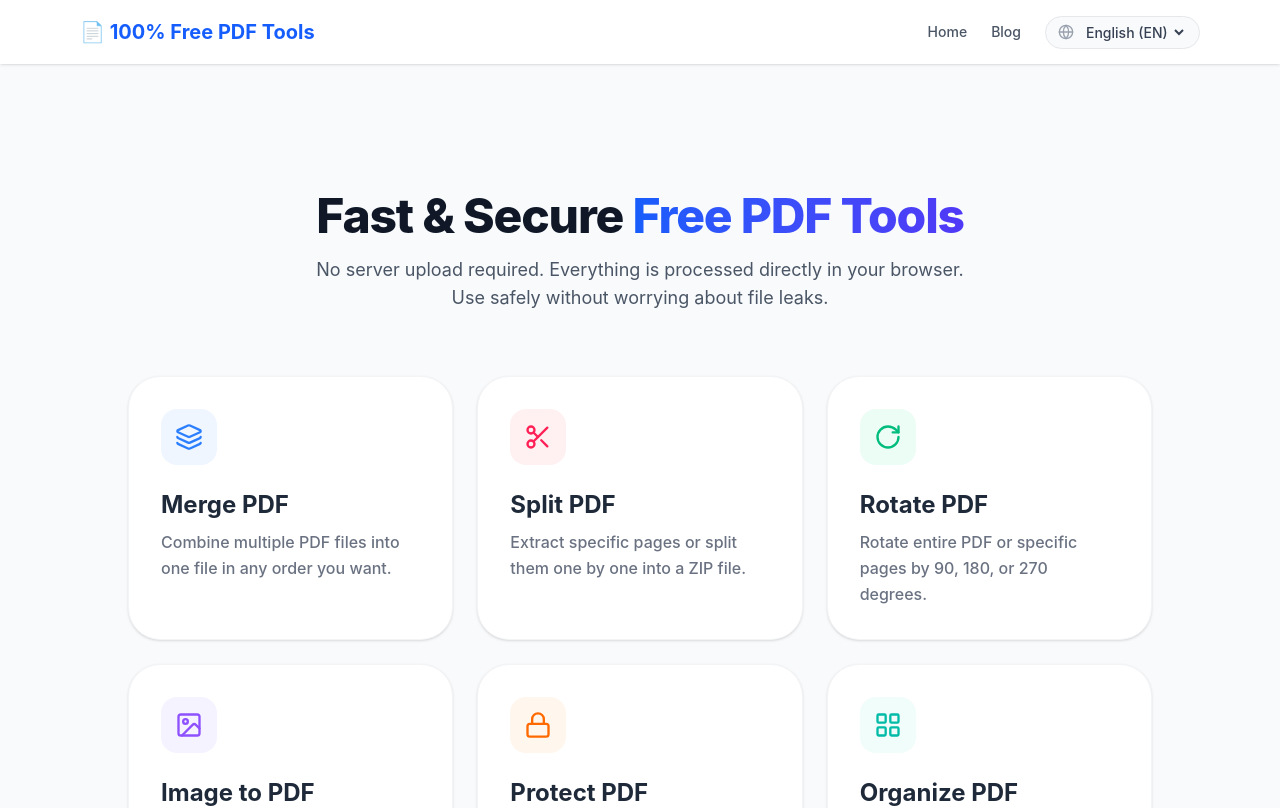
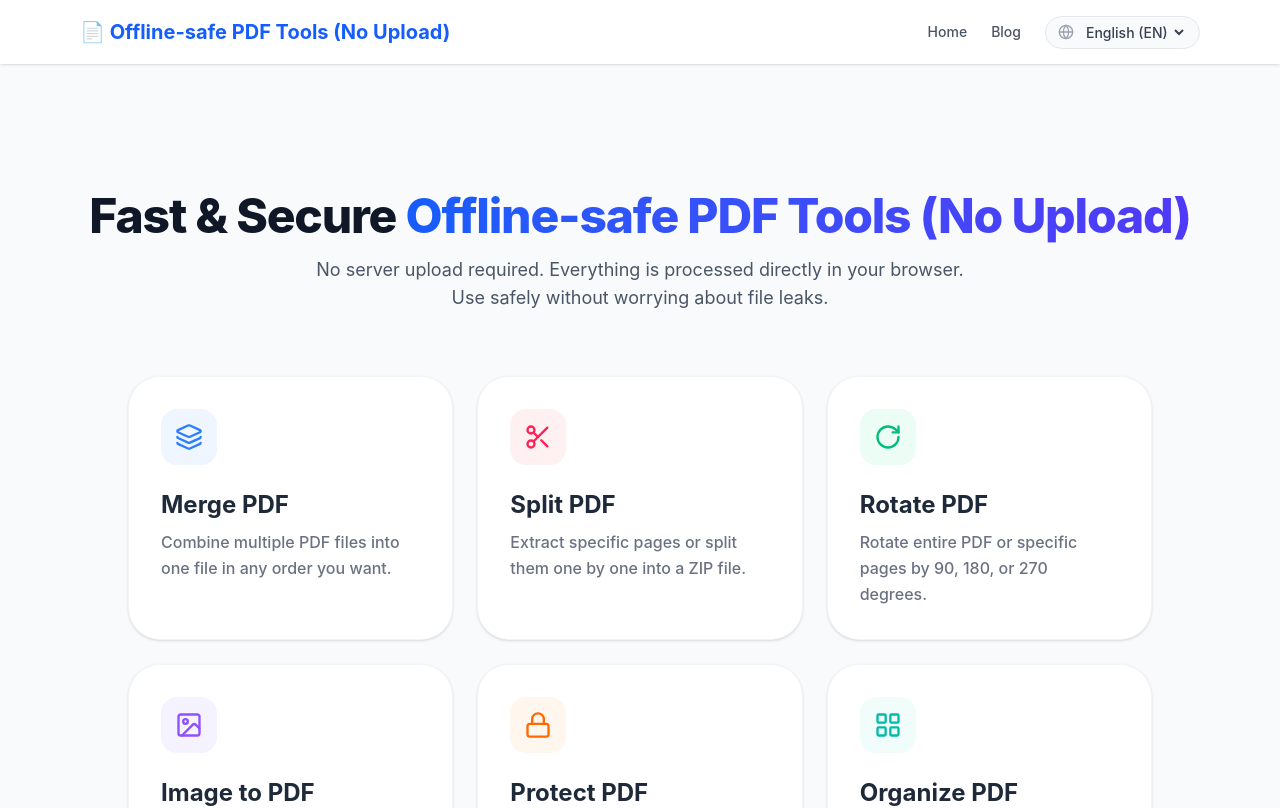
Before and after one commit to koyujong/free-pdf-tools, a Next.js app: page / in a window 1280 px wide. Shown: the top 808 px of the page. Built offline with nearby package versions, Linux system fonts and the light colour scheme.

Commit message:
feat: 사이트명 변경 Free PDF Tools -> Offline-safe PDF Tools (No Upload) (다국어 포함)

```diff
--- a/app/layout.tsx
+++ b/app/layout.tsx
@@ -8,7 +8,7 @@ import { LanguageProvider } from '../contexts/LanguageContext';
 import Header from '../components/Header';
 
 export const metadata: Metadata = {
-    title: 'Free PDF Tools | Fast & Secure',
+    title: 'Offline-safe PDF Tools (No Upload) | Fast & Secure',
     description: '100% Free Client-side PDF Tools. Merge, Split, Rotate, Image to PDF.',
     keywords: ['Free PDF Merge', 'Split PDF', 'Rotate PDF', 'Image to PDF', 'Client side PDF tool'],
     verification: {
--- a/locales/en.ts
+++ b/locales/en.ts
@@ -1,6 +1,6 @@
 // locales/en.ts
 export const en = {
-    header_logo: '📄 100% Free PDF Tools',
+    header_logo: '📄 Offline-safe PDF Tools (No Upload)',
     // Navigation
     nav_merge: 'Merge',
     nav_split: 'Split',
@@ -9,7 +9,7 @@ export const en = {
 
     // Home Page
     home_title_1: 'Fast & Secure',
-    home_title_highlight: 'Free PDF Tools',
+    home_title_highlight: 'Offline-safe PDF Tools (No Upload)',
     home_subtitle: 'No server upload required. Everything is processed directly in your browser. Use safely without worrying about file leaks.',
 
     card_merge_title: 'Merge PDF',
--- a/locales/es.ts
+++ b/locales/es.ts
@@ -1,6 +1,6 @@
 // locales/es.ts
 export const es = {
-    header_logo: '📄 Herramientas PDF 100% Gratis',
+    header_logo: '📄 Offline-safe PDF Tools (No Upload)',
     // Navigation
     nav_merge: 'Unir',
     nav_split: 'Dividir',
@@ -9,7 +9,7 @@ export const es = {
 
     // Home Page
     home_title_1: 'Rápido y Seguro',
-    home_title_highlight: 'Herramientas PDF Gratis',
+    home_title_highlight: 'Offline-safe PDF Tools (No Upload)',
     home_subtitle: 'No se requiere subida al servidor. Todo se procesa directamente en su navegador. Úselo de forma segura sin preocuparse por fugas de archivos.',
 
     card_merge_title: 'Unir PDF',
--- a/locales/ja.ts
+++ b/locales/ja.ts
@@ -1,6 +1,6 @@
 // locales/ja.ts
 export const ja = {
-    header_logo: '📄 100% 無料 PDF ツール',
+    header_logo: '📄 Offline-safe PDF Tools (No Upload)',
     // Navigation
     nav_merge: '結合',
     nav_split: '分割',
@@ -9,7 +9,7 @@ export const ja = {
 
     // Home Page
     home_title_1: '速くて安全な',
-    home_title_highlight: '無料PDFツール',
+    home_title_highlight: 'Offline-safe PDF Tools (No Upload)',
     home_subtitle: 'サーバーのアップロードは不要です。すべてブラウザー内で直接処理されます。ファイルの漏洩を気にせず安全に使用できます。',
 
     card_merge_title: 'PDF結合',
--- a/locales/ko.ts
+++ b/locales/ko.ts
@@ -1,6 +1,6 @@
 // locales/ko.ts
 export const ko = {
-    header_logo: '📄 100% 무료 PDF 도구',
+    header_logo: '📄 Offline-safe PDF Tools (No Upload)',
     // Navigation
     nav_merge: '병합',
     nav_split: '분리',
@@ -9,7 +9,7 @@ export const ko = {
 
     // Home Page
     home_title_1: '안전하고 빠른',
-    home_title_highlight: '무료 PDF 도구',
+    home_title_highlight: 'Offline-safe PDF Tools (No Upload)',
     home_subtitle: '서버 업로드 없이 오직 귀하의 브라우저 안에서만 즉시 처리됩니다. 파일 유출 걱정 없이 안심하고 사용하세요.',
 
     card_merge_title: 'PDF 병합',
```
